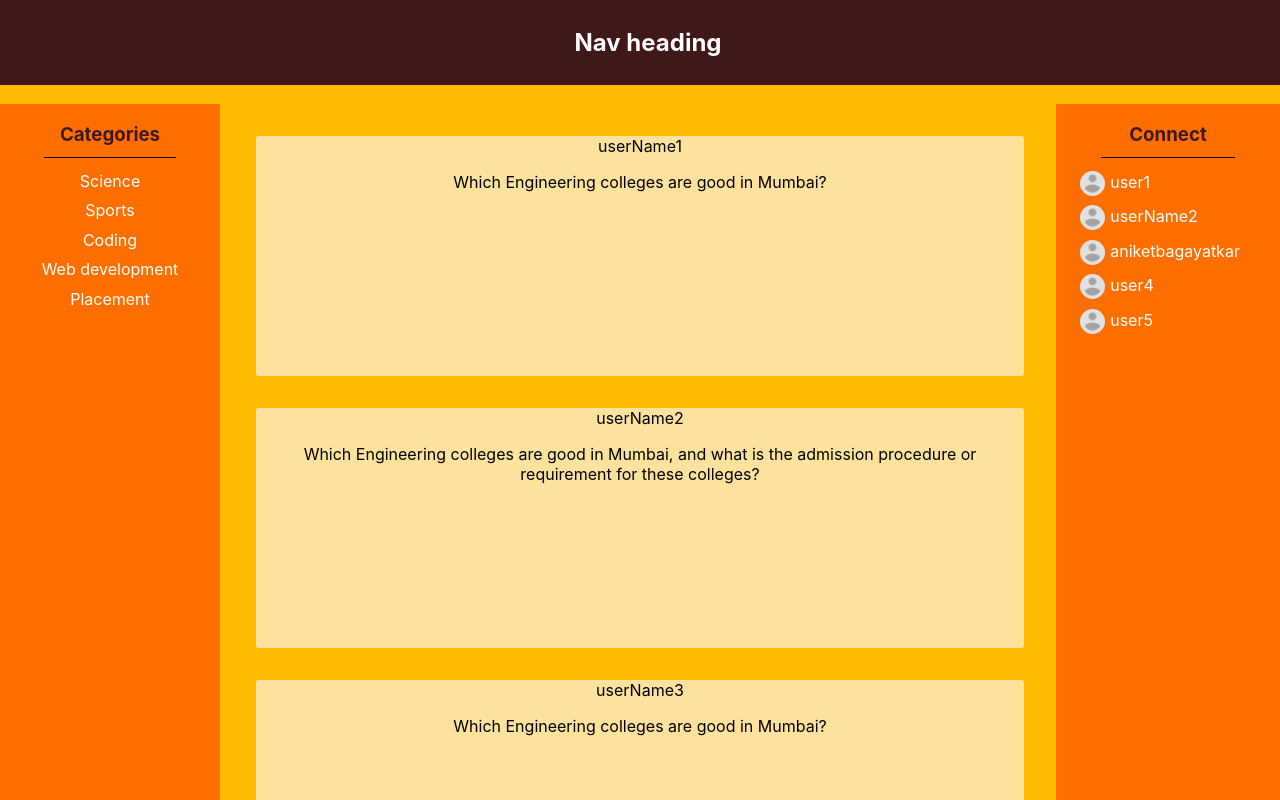
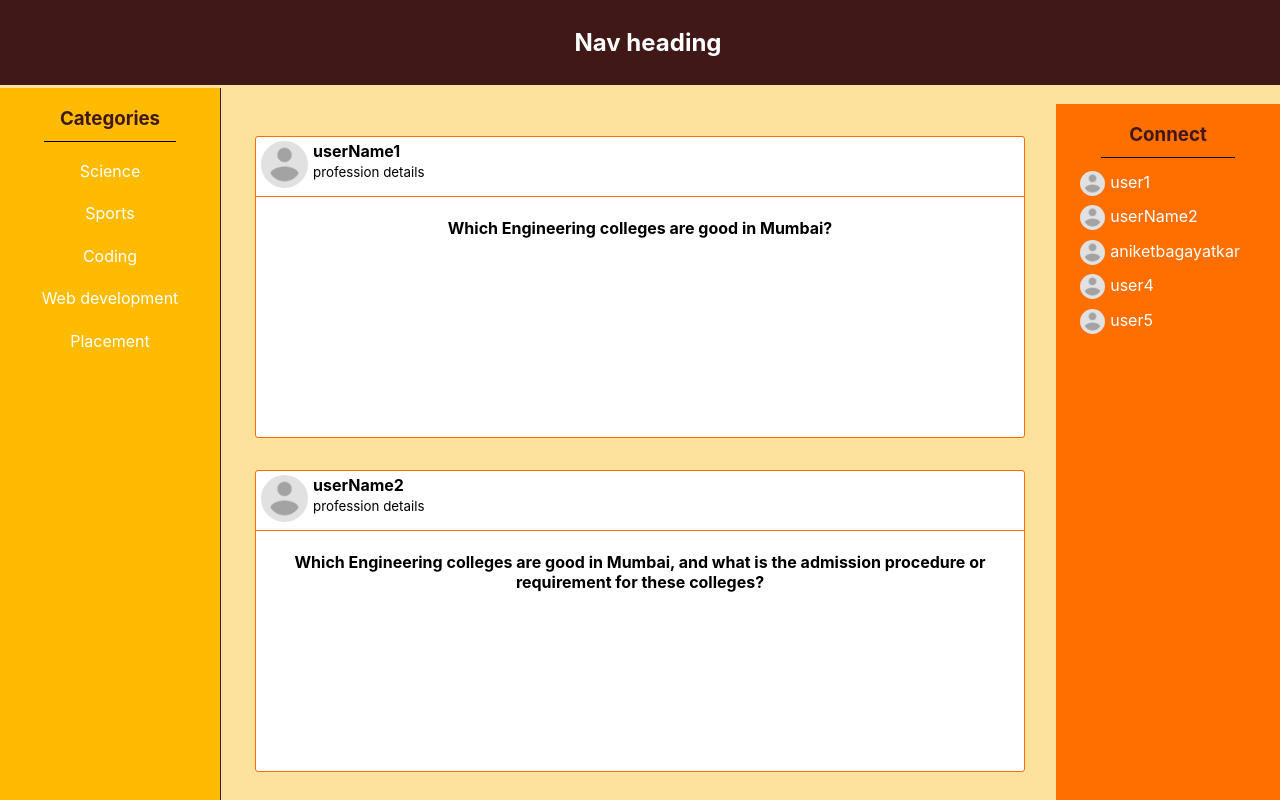
Before and after one commit to purnima143/Kurakoo, a React (Create React App) app in the folder client/: page / in a window 1280 px wide. Shown: the top 800 px of the page. Built offline with nearby package versions, Linux system fonts and the light colour scheme.

Commit message:
style and feed component updated
sidebars color and some styling changed and added more details in feed component

```diff
--- a/client/src/components/feedContent/feed.js
+++ b/client/src/components/feedContent/feed.js
@@ -5,12 +5,22 @@ function Feed(props) {
     return (
       <div>
         <section className = "feed-content">
-          <div className = "">
-            { props.username }
+          <div className = "bio-div">
+            <img src = { props.img } id = "profile-pic" alt = "img" />
+            <div id = "bio-details">
+              <h4 id = "username">{ props.username }</h4>
+              <small>{ props.profession }</small>
+            </div>
           </div>
-          <div>
+
+          <hr/>
+
+          <div id = "q-ans-div">
+            <h4 id = "question">
+              { props.question }
+            </h4>
             <p>
-              { props.question }
+              { props.answer }
             </p>
           </div>
         </section>
--- a/client/src/components/feedContent/feed_styles.css
+++ b/client/src/components/feedContent/feed_styles.css
@@ -1,12 +1,49 @@
 
 .feed-content{
     width: 60%;
-    height: 30vh;
-    border: 0px;
+    height: 300px;
+    border: solid var(--primary-color) 1px;
     margin: 2rem auto;
     border-radius: 3px;
-    /* background-color: var(--secondary-color); */
-    background-color: var(--secondary-light);
+    background-color: white;
+    /* background-color: var(--secondary-light); */
     top: 6.5rem;
     position: relative;
 }
+
+
+.bio-div{
+    text-align: left;
+    margin-top: 4px;
+}
+
+.bio-div img{
+    margin-left: 0px;
+}
+
+.bio-div #username{
+    margin: 0rem;
+}
+
+.bio-div small{
+
+}
+
+#bio-details{
+    display: inline-block;
+}
+
+section hr{
+    background-color: var(--primary-color);
+    border: 0px;
+    padding: 1px 0px 0px 0px;
+}
+
+#profile-pic{
+    vertical-align: top;
+    width: 47px;
+    height: 47px;
+    border-radius: 50%;
+    margin: 0px 5px;
+
+}
--- a/client/src/pages/FeedPage/feedStyles.css
+++ b/client/src/pages/FeedPage/feedStyles.css
@@ -2,11 +2,12 @@
     --primary-color: #FF6F00;
     --secondary-color: #FFBB00;
     --secondary-light: #fce29c;
+    --secondary-lighter: #ffbb004b;
     --tertiary-color: #411818;
 }
 
 body{
-    background-color: var(--secondary-color);
+    background-color: var(--secondary-light);
 }
 
 nav{
@@ -17,16 +18,19 @@ nav{
     top: 0;
     position: fixed;
     width: 100%;
-    z-index: 1;
+    z-index: 2;
 }
 
 /* Left sidebar */
 .side-bar-left{
     position: fixed;
     height: 100%;
-    background-color: var(--primary-color);
+    /* background-color: var(--primary-color); */
+    background-color: var(--secondary-color);
+    border-right: solid var(--tertiary-color) 1px;
+
     width: 220px;
-    top: 6.5rem;
+    top: 5.5rem;
     left: 1;
     z-index: 1;
 }
@@ -37,17 +41,28 @@ nav{
     margin: 0rem;
 }
 
+.sidebar-left-items{
+    padding: 0.1rem 0rem;
+}
 
 .sidebar-left-categories a{
     text-decoration: none;
+
     color: white;
+    /* color: var(--tertiary-color); */
+
     display: block;
-    padding: 0.3rem 0rem;
-    margin: 0px;
+    padding: 0.6rem 0.5rem;
+    margin: 0px 1.5rem;
 }
 
-.sidebar-left-categories :hover{
+.sidebar-left-categories a:hover{
+    /* background-color: var(--tertiary-color); */
     background-color: var(--tertiary-color);
+
+    /* margin: 0rem 1.5rem;
+    padding: 0.3rem 0rem; */
+    border-radius: 1.5rem;
 }
 
 #category-heading{
--- a/client/src/pages/FeedPage/index.js
+++ b/client/src/pages/FeedPage/index.js
@@ -5,21 +5,39 @@ import profileImg from './images/imgAvatar.png';
 
 function FeedPage() {
 
+    //dummy data
     var feedData = [
       {
-        userName: "userName1",
+        userInfo: {
+          userName: "userName1",
+          profilePic: profileImg,
+          profession: "profession details"
+        },
+
         question: "Which Engineering colleges are good in Mumbai?"
       },
       {
-        userName: "userName2",
+        userInfo: {
+          userName: "userName2",
+          profilePic: profileImg,
+          profession: "profession details"
+        },
         question: "Which Engineering colleges are good in Mumbai, and what is the admission procedure or requirement for these colleges?"
       },
       {
-        userName: "userName3",
+        userInfo: {
+          userName: "userName3",
+          profilePic: profileImg,
+          profession: "profession details"
+        },
         question: "Which Engineering colleges are good in Mumbai?"
       },
       {
-        userName: "userName4",
+        userInfo: {
+          userName: "userName4",
+          profilePic: profileImg,
+          profession: "profession details"
+        },
         question: "Which Engineering colleges are good in Mumbai, and what is the admission procedure or requirement for these colleges?"
       },
     ];
@@ -27,23 +45,23 @@ function FeedPage() {
     var connect = [
       {
         userName: "user1",
-        profilePic: ""
+        profilePic: profileImg
       },
       {
         userName: "userName2",
-        profilePic: ""
+        profilePic: profileImg
       },
       {
         userName: "aniketbagayatkar",
-        profilePic: "/"
+        profilePic: profileImg
       },
       {
         userName: "user4",
-        profilePic: "/"
+        profilePic: profileImg
       },
       {
         userName: "user5",
-        profilePic: "/"
+        profilePic: profileImg
       }
     ];
 
@@ -82,7 +100,9 @@ function FeedPage() {
             {connect.map((item, index) => {
               return (
                 <li>
-                  <a href = "/"><img src = { profileImg } alt = "alternate" className="profile-pic"/>{ item.userName }</a>
+                  <a href = "/">
+                    <img src = { item.profilePic } alt = "alternate" className="profile-pic"/>{ item.userName }
+                  </a>
                 </li>
               );
             })}
@@ -92,7 +112,7 @@ function FeedPage() {
 
         {feedData.map((item, index) => {
           return (
-            <Feed username = { item.userName } question = { item.question } />
+            <Feed username = { item.userInfo.userName } question = { item.question } img = { item.userInfo.profilePic } profession = { item.userInfo.profession } />
           )
         })}
 
```
